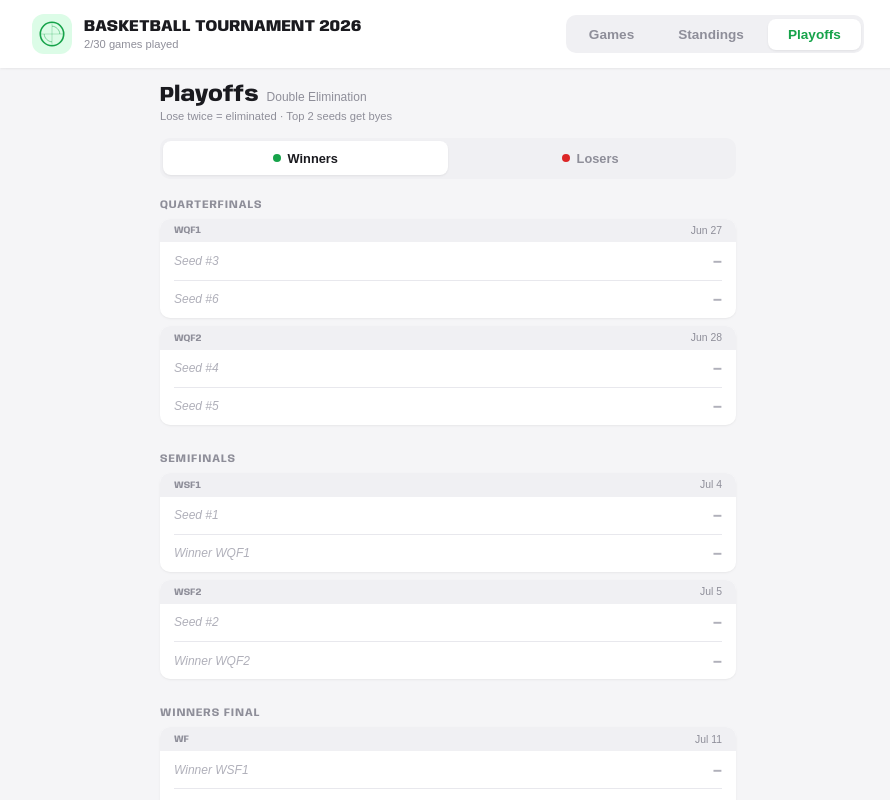
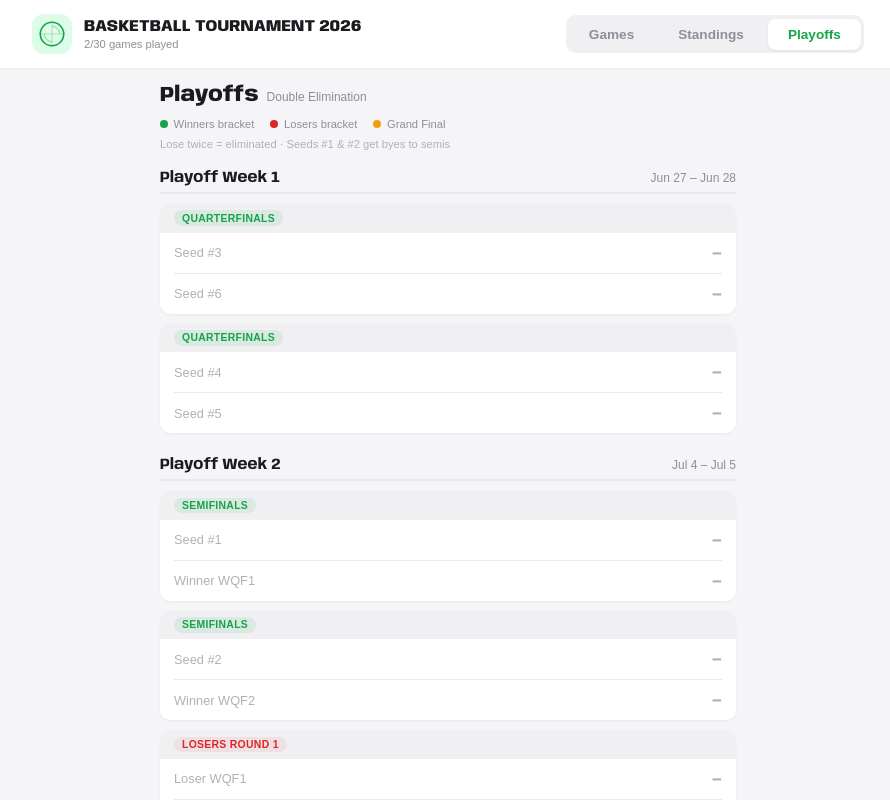
Before and after one commit to luiskhernandez/hoop-schedule, a Svelte app: page / in a window 1280 px wide. Both pictures are taken after a click on the button "Playoffs". Shown: the whole page, without its empty margins (192-1082 px from the left). Built offline with nearby package versions, Linux system fonts and the light colour scheme; a web font is replaced by a local one.

Commit message:
Redesign playoffs as chronological timeline
Replace confusing Winners/Losers toggle with a single scrollable
timeline view grouped by playoff weekend. Each game shows a
color-coded bracket tag (green=winners, red=losers, amber=final).
Much easier to follow the tournament flow.

```diff
--- a/index.html
+++ b/index.html
@@ -6,6 +6,7 @@
   <meta name="theme-color" content="#ffffff">
   <meta name="apple-mobile-web-app-capable" content="yes">
   <meta name="apple-mobile-web-app-status-bar-style" content="default">
+  <link rel="icon" type="image/svg+xml" href="/favicon.svg">
   <title>Hoop Schedule</title>
   <link rel="preload" href="/fonts/jakarta.woff2" as="font" type="font/woff2" crossorigin>
   <link rel="preload" href="/fonts/anybody.woff2" as="font" type="font/woff2" crossorigin>
--- a/src/Playoffs.svelte
+++ b/src/Playoffs.svelte
@@ -9,23 +9,57 @@
     return new Date(dateStr + 'T12:00:00').toLocaleDateString('en-US', { month: 'short', day: 'numeric' });
   }
 
-  let activeBracket = $state('winners');
+  function fmtDateRange(dates) {
+    const unique = [...new Set(dates)].sort();
+    if (unique.length === 1) return fmtDate(unique[0]);
+    return `${fmtDate(unique[0])} – ${fmtDate(unique[unique.length - 1])}`;
+  }
 
-  const brackets = {
-    winners: [
-      { label: 'Quarterfinals', key: 'winners_qf' },
-      { label: 'Semifinals', key: 'winners_sf' },
-      { label: 'Winners Final', key: 'winners_final' },
-    ],
-    losers: [
-      { label: 'Round 1', key: 'losers_r1' },
-      { label: 'Round 2', key: 'losers_r2' },
-      { label: 'Round 3', key: 'losers_r3' },
-      { label: 'Losers Final', key: 'losers_final' },
-    ],
+  // Readable labels for bracket rounds
+  const roundLabels = {
+    'winners_qf': 'Quarterfinals',
+    'winners_sf': 'Semifinals',
+    'winners_final': 'Winners Final',
+    'losers_r1': 'Losers Round 1',
+    'losers_r2': 'Losers Round 2',
+    'losers_r3': 'Losers Round 3',
+    'losers_final': 'Losers Final',
+    'grand_final': 'Grand Final',
   };
 
-  let grandFinal = $derived(games.filter(g => g.round === 'grand_final'));
+  // Badge type for each round
+  const roundBracket = {
+    'winners_qf': 'winners',
+    'winners_sf': 'winners',
+    'winners_final': 'winners',
+    'losers_r1': 'losers',
+    'losers_r2': 'losers',
+    'losers_r3': 'losers',
+    'losers_final': 'losers',
+    'grand_final': 'final',
+  };
+
+  // Group games into playoff weekends by date proximity
+  let weekends = $derived.by(() => {
+    const sorted = [...games].sort((a, b) => a.date.localeCompare(b.date));
+    const groups = [];
+    let current = null;
+
+    for (const g of sorted) {
+      const sat = g.date;
+      // Group games within the same weekend (within 1 day)
+      if (!current || daysBetween(current.anchor, sat) > 1) {
+        current = { anchor: sat, games: [] };
+        groups.push(current);
+      }
+      current.games.push(g);
+    }
+    return groups;
+  });
+
+  function daysBetween(a, b) {
+    return Math.abs(new Date(a + 'T12:00:00') - new Date(b + 'T12:00:00')) / 86400000;
+  }
 </script>
 
 <div class="page">
@@ -34,41 +68,34 @@
     <span class="section-sub">Double Elimination</span>
   </div>
 
-  <p class="format-note">Lose twice = eliminated &middot; Top 2 seeds get byes</p>
-
-  <div class="bracket-toggle">
-    <button
-      class="toggle-btn"
-      class:active={activeBracket === 'winners'}
-      onclick={() => activeBracket = 'winners'}
-      type="button"
-    >
-      <span class="dot dot-green"></span>
-      Winners
-    </button>
-    <button
-      class="toggle-btn"
-      class:active={activeBracket === 'losers'}
-      onclick={() => activeBracket = 'losers'}
-      type="button"
-    >
-      <span class="dot dot-red"></span>
-      Losers
-    </button>
+  <div class="legend">
+    <span class="legend-item"><span class="legend-dot winners"></span>Winners bracket</span>
+    <span class="legend-item"><span class="legend-dot losers"></span>Losers bracket</span>
+    <span class="legend-item"><span class="legend-dot final"></span>Grand Final</span>
   </div>
 
-  <div class="rounds">
-    {#each brackets[activeBracket] as round}
-      {@const roundGames = games.filter(g => g.round === round.key)}
-      <div class="round">
-        <div class="round-label">{round.label}</div>
-        {#each roundGames as game}
+  <p class="format-note">Lose twice = eliminated &middot; Seeds #1 & #2 get byes to semis</p>
+
+  <div class="timeline">
+    {#each weekends as weekend, wi}
+      {@const dates = weekend.games.map(g => g.date)}
+      {@const dateRange = fmtDateRange(dates)}
+
+      <div class="weekend" style="animation-delay: {wi * 60}ms">
+        <div class="weekend-header">
+          <span class="weekend-num">Playoff Week {wi + 1}</span>
+          <span class="weekend-date">{dateRange}</span>
+        </div>
+
+        <div class="weekend-games">
+          {#each weekend.games as game}
             {@const t1 = game.team1 ? team(game.team1) : null}
             {@const t2 = game.team2 ? team(game.team2) : null}
             {@const has = game.score1 !== null && game.score2 !== null}
             {@const w1 = has && game.score1 > game.score2}
             {@const w2 = has && game.score2 > game.score1}
             {@const hasPhoto = !!photoMap[game.id]}
+            {@const bracket = roundBracket[game.round]}
 
             <button
               class="po-card"
@@ -76,10 +103,8 @@
               onclick={() => hasPhoto && openPhoto(game.id)}
               type="button"
             >
-            <div class="po-header">
-              <span class="po-id">{game.id}</span>
-              {#if hasPhoto}<span class="po-photo">&#128247;</span>{/if}
-              <span class="po-date">{game.date ? fmtDate(game.date) : 'TBD'}</span>
+              <div class="po-top">
+                <span class="bracket-tag {bracket}">{roundLabels[game.round]}</span>
               </div>
 
               <div class="po-team" class:is-winner={w1} class:is-loser={has && !w1}>
@@ -103,57 +128,16 @@
                 {/if}
                 <span class="po-score">{has ? game.score2 : '–'}</span>
               </div>
+
+              {#if hasPhoto}
+                <div class="po-footer">&#128247; View scoresheet</div>
+              {/if}
             </button>
           {/each}
         </div>
+      </div>
     {/each}
   </div>
-
-  {#if grandFinal.length}
-    <div class="gf-section">
-      <div class="gf-label">Grand Final</div>
-      {#each grandFinal as game}
-        {@const t1 = game.team1 ? team(game.team1) : null}
-        {@const t2 = game.team2 ? team(game.team2) : null}
-        {@const has = game.score1 !== null && game.score2 !== null}
-        {@const w1 = has && game.score1 > game.score2}
-        {@const w2 = has && game.score2 > game.score1}
-        {@const hasPhoto = !!photoMap[game.id]}
-
-        <button
-          class="po-card gf-card"
-          class:has-photo={hasPhoto}
-          onclick={() => hasPhoto && openPhoto(game.id)}
-          type="button"
-        >
-          <div class="po-header">
-            <span class="po-id">{game.id}</span>
-            {#if hasPhoto}<span class="po-photo">&#128247;</span>{/if}
-            <span class="po-date">{game.date ? fmtDate(game.date) : 'TBD'}</span>
-          </div>
-          <div class="po-team" class:is-winner={w1} class:is-loser={has && !w1}>
-            {#if t1}
-              <span class="po-bar" style="background:{t1.color}"></span>
-              <span class="po-name">{t1.name}</span>
-            {:else}
-              <span class="po-source">{game.source1}</span>
-            {/if}
-            <span class="po-score">{has ? game.score1 : '–'}</span>
-          </div>
-          <div class="po-divider"></div>
-          <div class="po-team" class:is-winner={w2} class:is-loser={has && !w2}>
-            {#if t2}
-              <span class="po-bar" style="background:{t2.color}"></span>
-              <span class="po-name">{t2.name}</span>
-            {:else}
-              <span class="po-source">{game.source2}</span>
-            {/if}
-            <span class="po-score">{has ? game.score2 : '–'}</span>
-          </div>
-        </button>
-      {/each}
-    </div>
-  {/if}
 </div>
 
 <style>
@@ -183,75 +167,90 @@
     color: var(--text-muted);
   }
 
+  .legend {
+    display: flex;
+    gap: 1rem;
+    padding: 0.5rem 0;
+    flex-wrap: wrap;
+  }
+
+  .legend-item {
+    display: flex;
+    align-items: center;
+    gap: 0.35rem;
+    font-size: 0.7rem;
+    font-weight: 500;
+    color: var(--text-muted);
+  }
+
+  .legend-dot {
+    width: 8px;
+    height: 8px;
+    border-radius: 50%;
+  }
+
+  .legend-dot.winners { background: var(--green); }
+  .legend-dot.losers { background: var(--red); }
+  .legend-dot.final { background: #f59e0b; }
+
   .format-note {
     font-size: 0.7rem;
     font-weight: 500;
-    color: var(--text-muted);
-    margin-bottom: 1rem;
-  }
-
-  .bracket-toggle {
-    display: flex;
-    gap: 0;
-    padding: 0.2rem;
-    background: var(--surface2);
-    border-radius: var(--radius-sm);
+    color: var(--text-dim);
     margin-bottom: 1.25rem;
   }
 
-  .toggle-btn {
-    flex: 1;
+  /* --- Timeline --- */
+  .timeline {
+    display: flex;
+    flex-direction: column;
+    gap: 1.5rem;
+  }
+
+  .weekend {
+    animation: fade-up 0.3s ease both;
+  }
+
+  @keyframes fade-up {
+    from { opacity: 0; transform: translateY(8px); }
+    to { opacity: 1; transform: translateY(0); }
+  }
+
+  .weekend-header {
     display: flex;
     align-items: center;
-    justify-content: center;
-    gap: 0.4rem;
-    padding: 0.6rem;
-    border: none;
-    border-radius: 0.5rem;
-    background: transparent;
-    font-family: var(--font-body);
-    font-size: 0.8rem;
-    font-weight: 700;
-    color: var(--text-muted);
-    cursor: pointer;
-    transition: all 0.2s;
+    justify-content: space-between;
+    margin-bottom: 0.625rem;
+    padding-bottom: 0.375rem;
+    border-bottom: 2px solid var(--border);
   }
 
-  .toggle-btn:active { transform: scale(0.97); }
-
-  .toggle-btn.active {
-    background: var(--surface);
+  .weekend-num {
+    font-family: var(--font-display);
+    font-weight: 700;
+    font-size: 0.95rem;
     color: var(--text);
-    box-shadow: var(--shadow-sm);
   }
 
-  .dot { width: 8px; height: 8px; border-radius: 50%; }
-  .dot-green { background: var(--green); }
-  .dot-red { background: var(--red); }
+  .weekend-date {
+    font-size: 0.75rem;
+    font-weight: 500;
+    color: var(--text-muted);
+  }
 
-  .rounds {
+  .weekend-games {
     display: flex;
     flex-direction: column;
-    gap: 1.25rem;
+    gap: 0.625rem;
   }
 
-  .round-label {
-    font-family: var(--font-display);
-    font-size: 0.7rem;
-    font-weight: 700;
-    text-transform: uppercase;
-    letter-spacing: 0.08em;
-    color: var(--text-muted);
-    margin-bottom: 0.5rem;
-  }
-
+  /* --- Card --- */
   .po-card {
     display: block;
     width: 100%;
     background: var(--surface);
     border-radius: var(--radius-sm);
     overflow: hidden;
-    margin-bottom: 0.5rem;
     cursor: default;
     transition: all 0.2s;
     text-align: left;
@@ -266,28 +265,41 @@
   .po-card.has-photo { cursor: pointer; }
   .po-card.has-photo:active { transform: scale(0.98); }
 
-  .po-header {
+  .po-top {
+    padding: 0.4rem 0.875rem;
+    background: var(--surface2);
     display: flex;
     align-items: center;
-    justify-content: space-between;
-    padding: 0.4rem 0.875rem;
-    background: var(--surface2);
   }
 
-  .po-id {
-    font-family: var(--font-display);
-    font-size: 0.6rem;
+  .bracket-tag {
+    font-size: 0.65rem;
     font-weight: 700;
-    color: var(--text-muted);
+    text-transform: uppercase;
+    letter-spacing: 0.03em;
+    padding: 0.15rem 0.5rem;
+    border-radius: 2rem;
   }
 
-  .po-date { font-size: 0.65rem; font-weight: 500; color: var(--text-muted); }
-  .po-photo { font-size: 0.7rem; opacity: 0.5; }
+  .bracket-tag.winners {
+    background: rgba(22, 163, 74, 0.1);
+    color: var(--green);
+  }
+
+  .bracket-tag.losers {
+    background: rgba(220, 38, 38, 0.08);
+    color: var(--red);
+  }
+
+  .bracket-tag.final {
+    background: rgba(245, 158, 11, 0.1);
+    color: #d97706;
+  }
 
   .po-team {
     display: flex;
     align-items: center;
-    padding: 0.6rem 0.875rem;
+    padding: 0.625rem 0.875rem;
     gap: 0.5rem;
   }
 
@@ -298,8 +310,8 @@
   }
 
   .po-bar {
-    width: 3px;
-    height: 1.25rem;
+    width: 4px;
+    height: 1.5rem;
     border-radius: 2px;
     flex-shrink: 0;
   }
@@ -307,22 +319,21 @@
   .po-name {
     flex: 1;
     font-weight: 600;
-    font-size: 0.875rem;
+    font-size: 0.9rem;
     color: var(--text);
   }
 
   .po-source {
     flex: 1;
-    font-size: 0.75rem;
+    font-size: 0.8rem;
     font-weight: 500;
     color: var(--text-dim);
-    font-style: italic;
   }
 
   .po-score {
     font-family: var(--font-display);
     font-weight: 700;
-    font-size: 1.1rem;
+    font-size: 1.2rem;
     color: var(--text-dim);
     min-width: 2rem;
     text-align: right;
@@ -333,24 +344,12 @@
   .po-team.is-loser .po-name { color: var(--text-muted); }
   .po-team.is-loser .po-score { color: var(--text-dim); }
 
-  .gf-section {
-    margin-top: 1.5rem;
-    padding-top: 1.25rem;
-    border-top: 2px solid var(--border);
-  }
-
-  .gf-label {
-    font-family: var(--font-display);
-    font-weight: 800;
-    font-size: 1rem;
-    text-transform: uppercase;
-    letter-spacing: 0.04em;
-    color: var(--accent);
-    margin-bottom: 0.75rem;
+  .po-footer {
+    padding: 0.35rem 0.875rem;
+    background: var(--surface2);
+    font-size: 0.65rem;
+    font-weight: 600;
+    color: var(--text-muted);
     text-align: center;
   }
-
-  .gf-card {
-    box-shadow: var(--shadow-md), 0 0 0 1.5px rgba(22, 163, 74, 0.12);
-  }
 </style>
```
Also changed, not shown: public/favicon.svg (added). Lines whose indentation alone changed are shown as unchanged.
